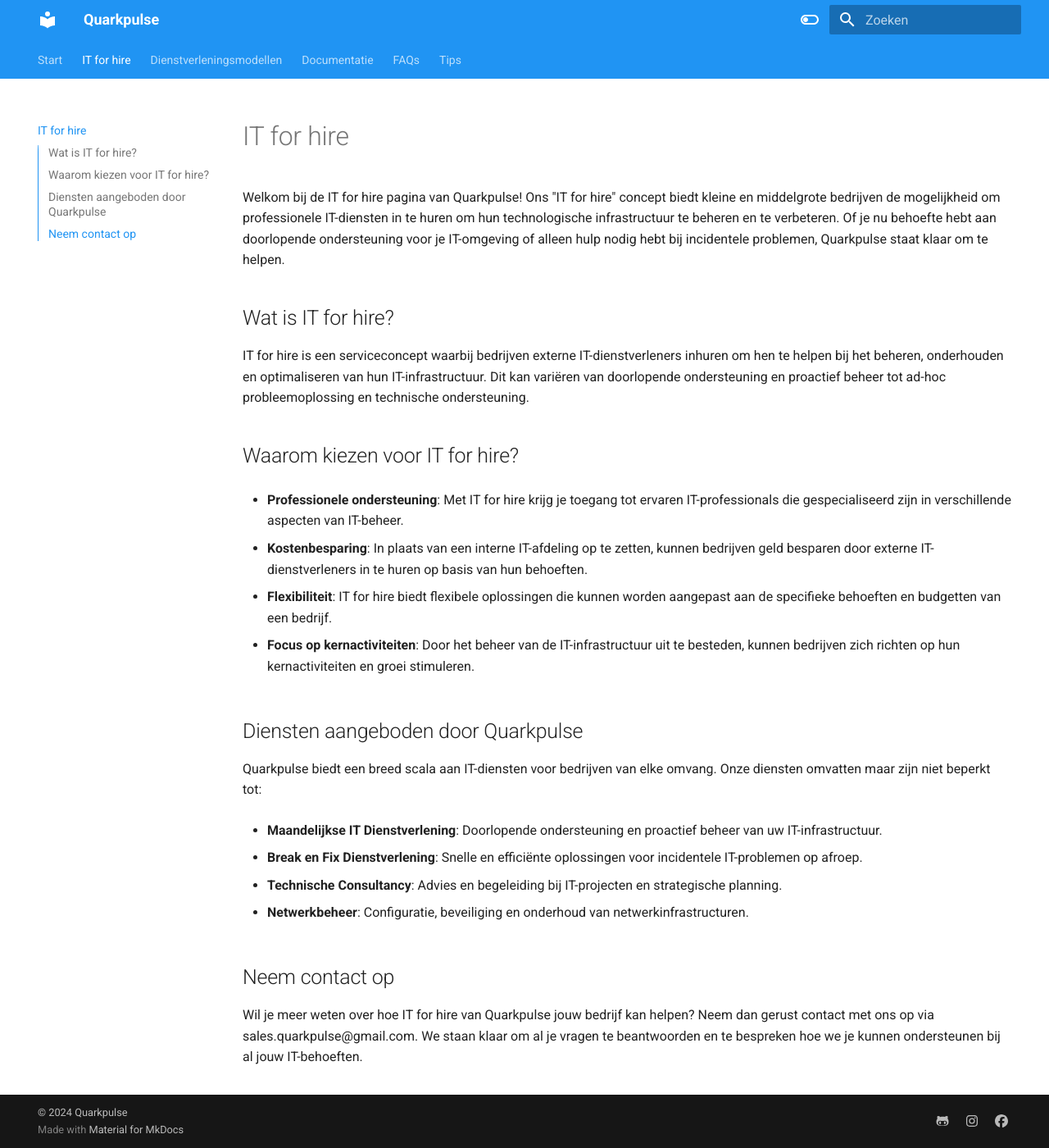
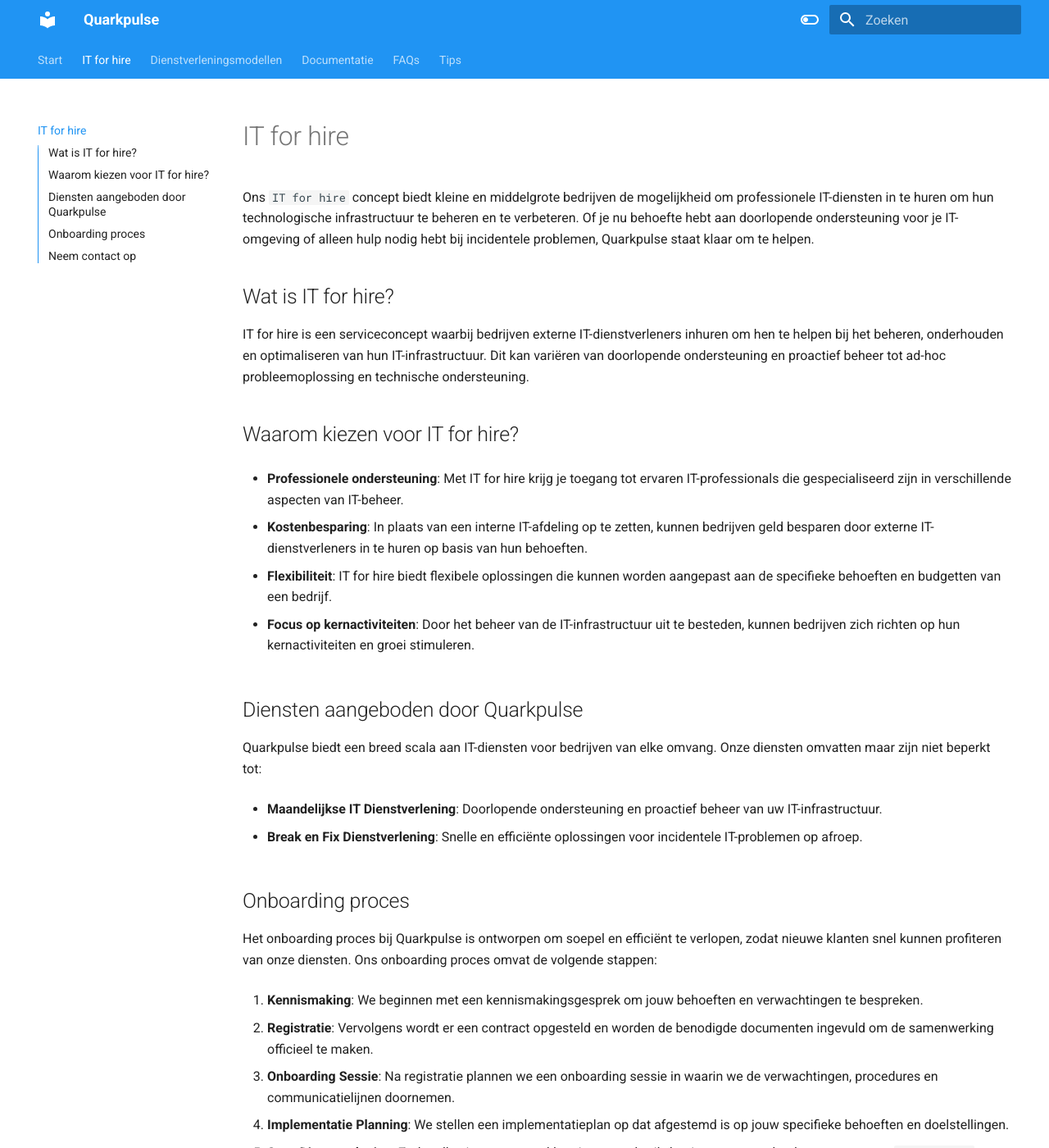
Before and after one commit to Quarkpulse/docs, an MkDocs documentation site: the page built from docs/01-it-for-hire.md, in a window 1280 px wide and 1400 px high. Shown: the whole window at 82% size. Built offline with MkDocs 1.6.1 and Material for MkDocs 9.7.7, drawn with Linux system fonts in a browser that asks for light colours; some of the changed text lies outside the part shown.

Commit message:
Update 01-it-for-hire.md

```diff
--- a/docs/01-it-for-hire.md
+++ b/docs/01-it-for-hire.md
@@ -1,6 +1,6 @@
 # IT for hire
 
-Welkom bij de IT for hire pagina van Quarkpulse! Ons "IT for hire" concept biedt kleine en middelgrote bedrijven de mogelijkheid om professionele IT-diensten in te huren om hun technologische infrastructuur te beheren en te verbeteren. Of je nu behoefte hebt aan doorlopende ondersteuning voor je IT-omgeving of alleen hulp nodig hebt bij incidentele problemen, Quarkpulse staat klaar om te helpen.
+Ons `IT for hire` concept biedt kleine en middelgrote bedrijven de mogelijkheid om professionele IT-diensten in te huren om hun technologische infrastructuur te beheren en te verbeteren. Of je nu behoefte hebt aan doorlopende ondersteuning voor je IT-omgeving of alleen hulp nodig hebt bij incidentele problemen, Quarkpulse staat klaar om te helpen.
 
 ## Wat is IT for hire?
 
@@ -24,9 +24,19 @@
 
 - **Break en Fix Dienstverlening**: Snelle en efficiënte oplossingen voor incidentele IT-problemen op afroep.
 
-- **Technische Consultancy**: Advies en begeleiding bij IT-projecten en strategische planning.
+## Onboarding proces
 
-- **Netwerkbeheer**: Configuratie, beveiliging en onderhoud van netwerkinfrastructuren.
+Het onboarding proces bij Quarkpulse is ontworpen om soepel en efficiënt te verlopen, zodat nieuwe klanten snel kunnen profiteren van onze diensten. Ons onboarding proces omvat de volgende stappen:
+
+1. **Kennismaking**: We beginnen met een kennismakingsgesprek om jouw behoeften en verwachtingen te bespreken.
+
+2. **Registratie**: Vervolgens wordt er een contract opgesteld en worden de benodigde documenten ingevuld om de samenwerking officieel te maken.
+
+3. **Onboarding Sessie**: Na registratie plannen we een onboarding sessie in waarin we de verwachtingen, procedures en communicatielijnen doornemen.
+
+4. **Implementatie Planning**: We stellen een implementatieplan op dat afgestemd is op jouw specifieke behoeften en doelstellingen.
+
+5. **Start Dienstverlening**: Zodra alles is opgezet en klaar is voor gebruik, beginnen we met het leveren van onze `IT for hire` diensten aan jouw bedrijf.
 
 ## Neem contact op
 
```
